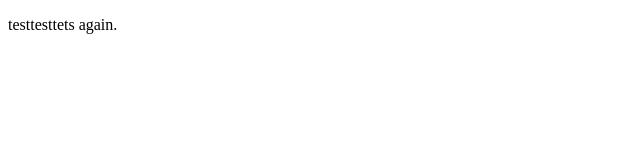
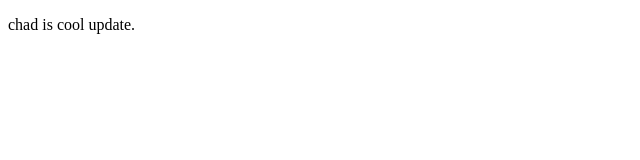
Before and after one commit to LordFreezer/ThreeJS-Saturn-Portfolio, a plain HTML site: page index.html in a window 1280 px wide. Shown: the full height of the page, 0-640 px from the left. Drawn offline with Linux system fonts and the light colour scheme.

Commit message:
Update index.html

```diff
--- a/index.html
+++ b/index.html
@@ -7,7 +7,7 @@
 
 <body>
     <!-- the content goes here -->
-    <p>testtesttets again.</p>
+    <p>chad is cool update.</p>
 </body>
 
 </html>
```
